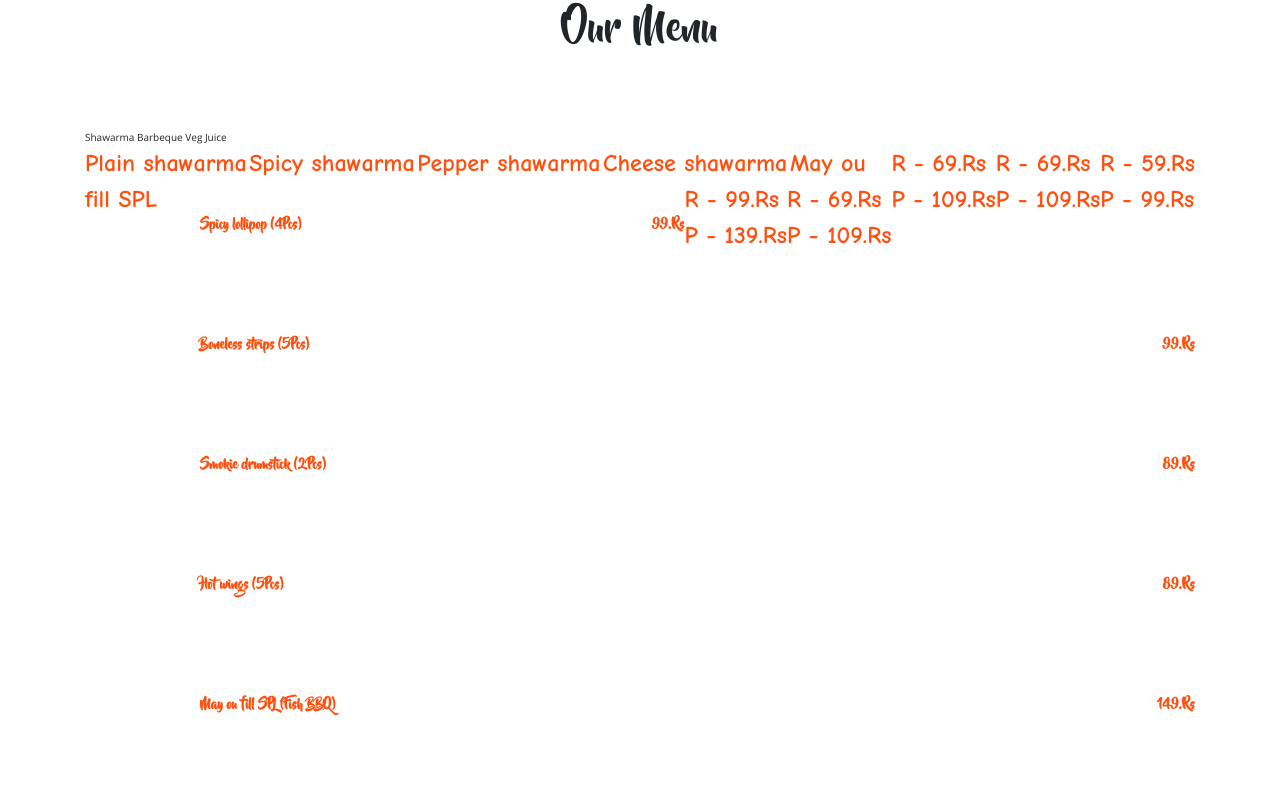
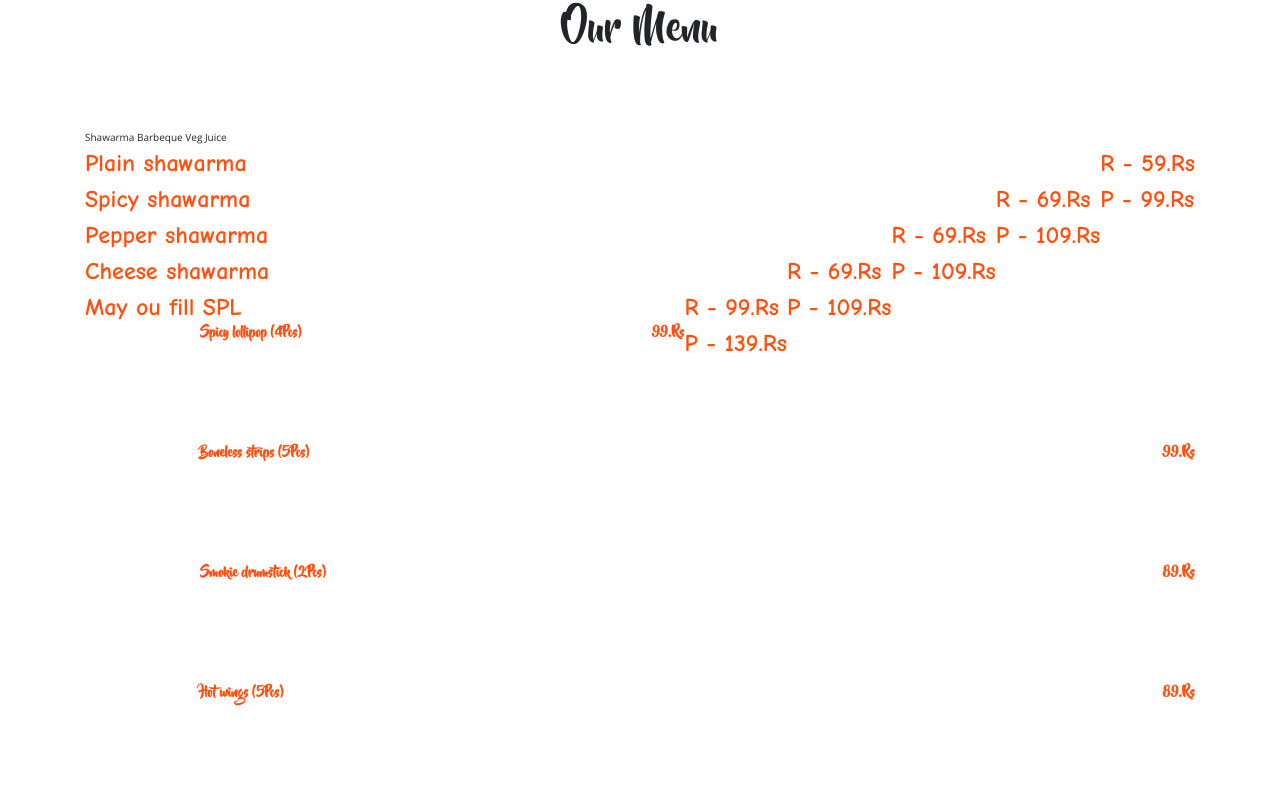
Before and after one commit to mayoufill/mayoufill.github.io, a plain HTML site: page index.html in a window 1280 px wide. Shown: the part 1016-1815 px from the top of the page. Drawn offline with nearby package versions, Linux system fonts and the light colour scheme; files whose address does not match are found by name.

Commit message:
Update index.html

```diff
--- a/index.html
+++ b/index.html
@@ -216,11 +216,11 @@
 <div id="shawarma" class="food">
 
 
-	<font face="Comic sans MS" size="5" color="#ff500f"><b>Plain shawarma</b><b class="color-primary float-right">R - 59.Rs<br> P -  99.Rs</b></font>
-	<font face="Comic sans MS" size="5" color="#ff500f"><b>Spicy shawarma</b><b class="color-primary float-right">R - 69.Rs<br> P -  109.Rs</b></font>
-	<font face="Comic sans MS" size="5" color="#ff500f"><b>Pepper shawarma</b><b class="color-primary float-right">R - 69.Rs<br> P -  109.Rs</b></font>
-	<font face="Comic sans MS" size="5" color="#ff500f"><b>Cheese shawarma</b><b class="color-primary float-right">R - 69.Rs<br> P -  109.Rs</b></font>
-	<font face="Comic sans MS" size="5" color="#ff500f"><b>May ou fill SPL</b><b class="color-primary float-right">R - 99.Rs<br> P -  139.Rs</b></font>
+	<font face="Comic sans MS" size="5" color="#ff500f"><b>Plain shawarma</b><b class="color-primary float-right">R - 59.Rs<br> P -  99.Rs</b></font><br>
+	<font face="Comic sans MS" size="5" color="#ff500f"><b>Spicy shawarma</b><b class="color-primary float-right">R - 69.Rs<br> P -  109.Rs</b></font><br>
+	<font face="Comic sans MS" size="5" color="#ff500f"><b>Pepper shawarma</b><b class="color-primary float-right">R - 69.Rs<br> P -  109.Rs</b></font><br>
+	<font face="Comic sans MS" size="5" color="#ff500f"><b>Cheese shawarma</b><b class="color-primary float-right">R - 69.Rs<br> P -  109.Rs</b></font><br>
+	<font face="Comic sans MS" size="5" color="#ff500f"><b>May ou fill SPL</b><b class="color-primary float-right">R - 99.Rs<br> P -  139.Rs</b></font><br>
 </div>
 
 <div id="barbeque" class="food" style="display:none">
```
